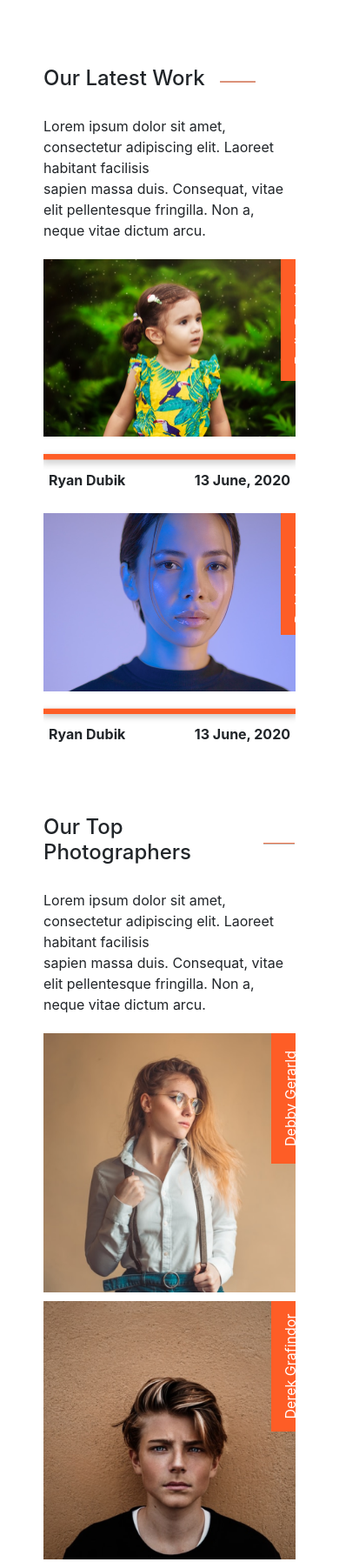
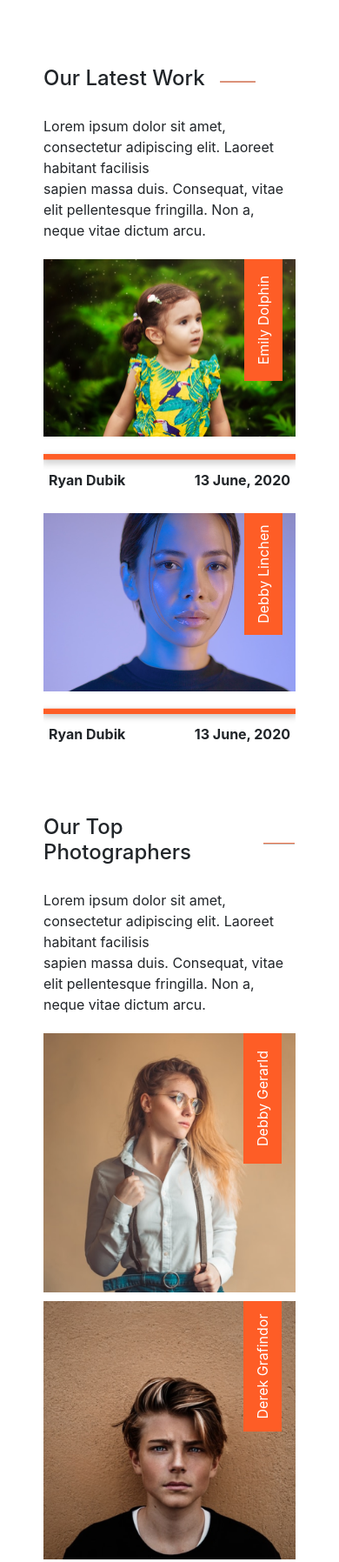
Before and after one commit to Favalcodes/Fotografas, a plain HTML site: page index.html in a window 390 px wide. Shown: the part 3505-5301 px from the top of the page at 87% size. Drawn offline with nearby package versions, Linux system fonts and the light colour scheme; a web font is replaced by a local one.

Commit message:
another bug fixed

```diff
--- a/css/style.css
+++ b/css/style.css
@@ -133,7 +133,7 @@ nav{
     position: absolute;
     transform: rotate(-90deg);
     top: 53px;
-    left: 75%;
+    left: 73%;
     text-align: center;
     padding: 10px 0px;
     width: 140px;
@@ -238,3 +238,27 @@ nav{
 .foto{
     padding-right: 20px;
 }
+@media (max-width:430px){
+    .text-tag{
+        background-color: #fe5d26;
+        color: #fff;
+        position: absolute;
+        transform: rotate(-90deg);
+        top: 53px;
+        left: 62%;
+        text-align: center;
+        padding: 10px 0px;
+        width: 140px;
+    }
+    .text-tag2{
+        background-color: #fe5d26;
+        color: #fff;
+        position: absolute;
+        transform: rotate(-90deg);
+        top: 58px;
+        left: 60%;
+        text-align: center;
+        padding: 10px 0px;
+        width: 150px;
+    }
+}
```
